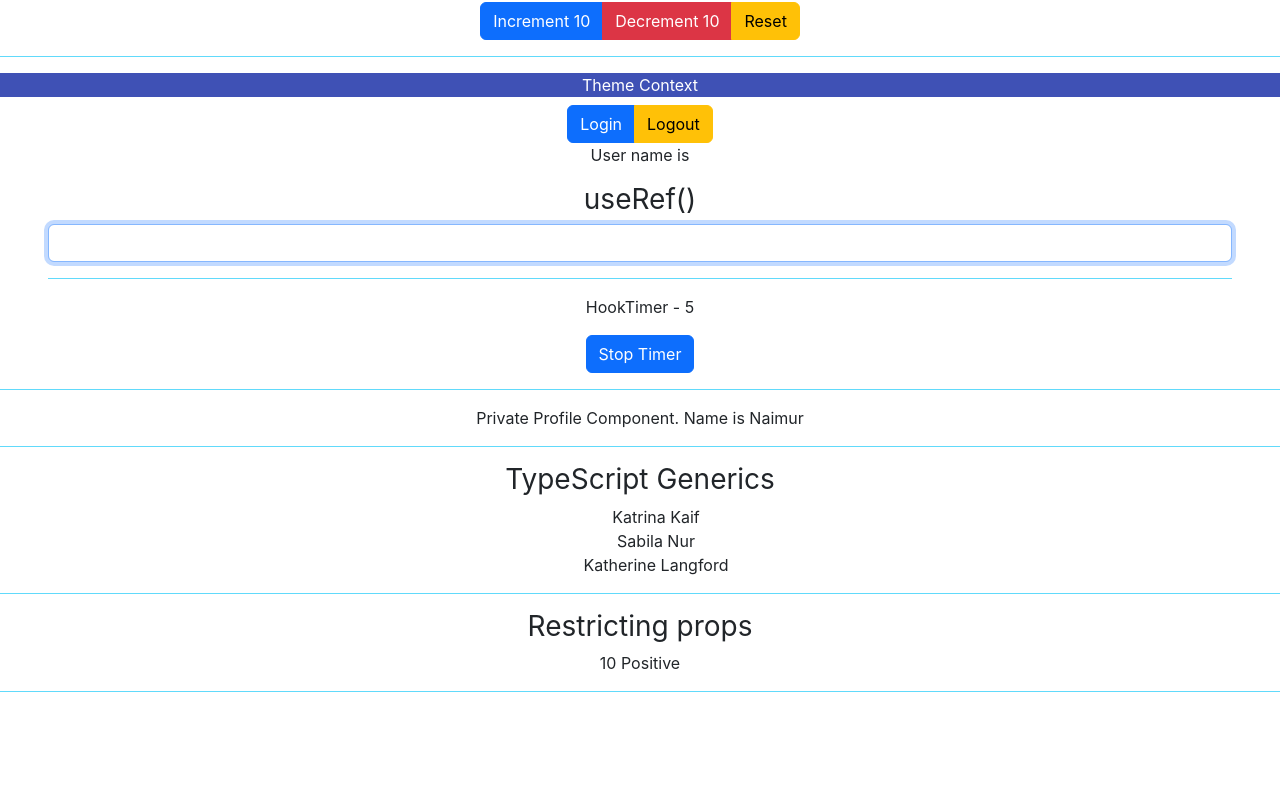
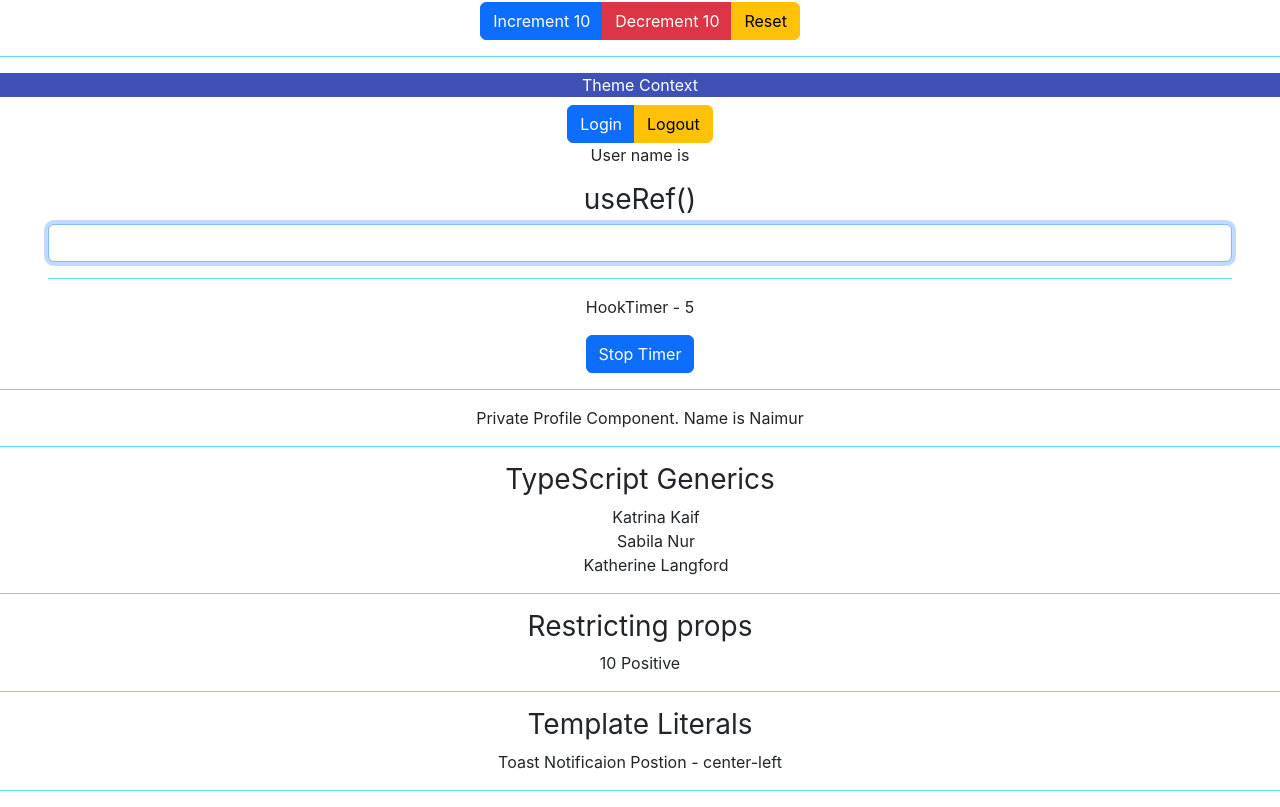
Before and after one commit to mohammad-naimur-rahman/react-typescript-demo, a React (Create React App) app: page / in a window 1280 px wide. Shown: the part 1402-2209 px from the top of the page. Before the commit the page ends 2110 px from the top, so only its background shows below. Built offline with nearby package versions, Linux system fonts and the light colour scheme.

Commit message:
end of template literals

```diff
--- a/src/App.tsx
+++ b/src/App.tsx
@@ -22,6 +22,7 @@ import Private from './components/auth/Private'
 import Profile from './components/auth/Profile'
 import List from './generics/List'
 import RandomNumber from './components/restriction/RandomNumber'
+import Toast from './components/templateLiterals/Toast'
 
 function App() {
   const personName = {
@@ -78,6 +79,7 @@ function App() {
         <List items={[1, 2, 3, 4]} onClick={item => console.log(item)} /> */}
         <List items={nameList} onClick={item => console.log(item)} />
         <RandomNumber value={10} isPositive />
+        <Toast position='center-left' />
       </div>
     </ThemeContextProvider>
   )
--- /dev/null
+++ b/src/components/templateLiterals/Toast.tsx
@@ -0,0 +1,18 @@
+type HorizontalPositon = 'left' | 'center' | 'right'
+type VerticalPosition = 'top' | 'center' | 'bottom'
+
+type ToastProps = {
+  position: Exclude<`${VerticalPosition}-${HorizontalPositon}`, 'center-center'> | 'center'
+}
+
+const Toast = ({ position }: ToastProps) => {
+  return (
+    <div>
+      <h3>Template Literals</h3>
+      <p>Toast Notificaion Postion - {position}</p>
+      <hr />
+    </div>
+  )
+}
+
+export default Toast
```
